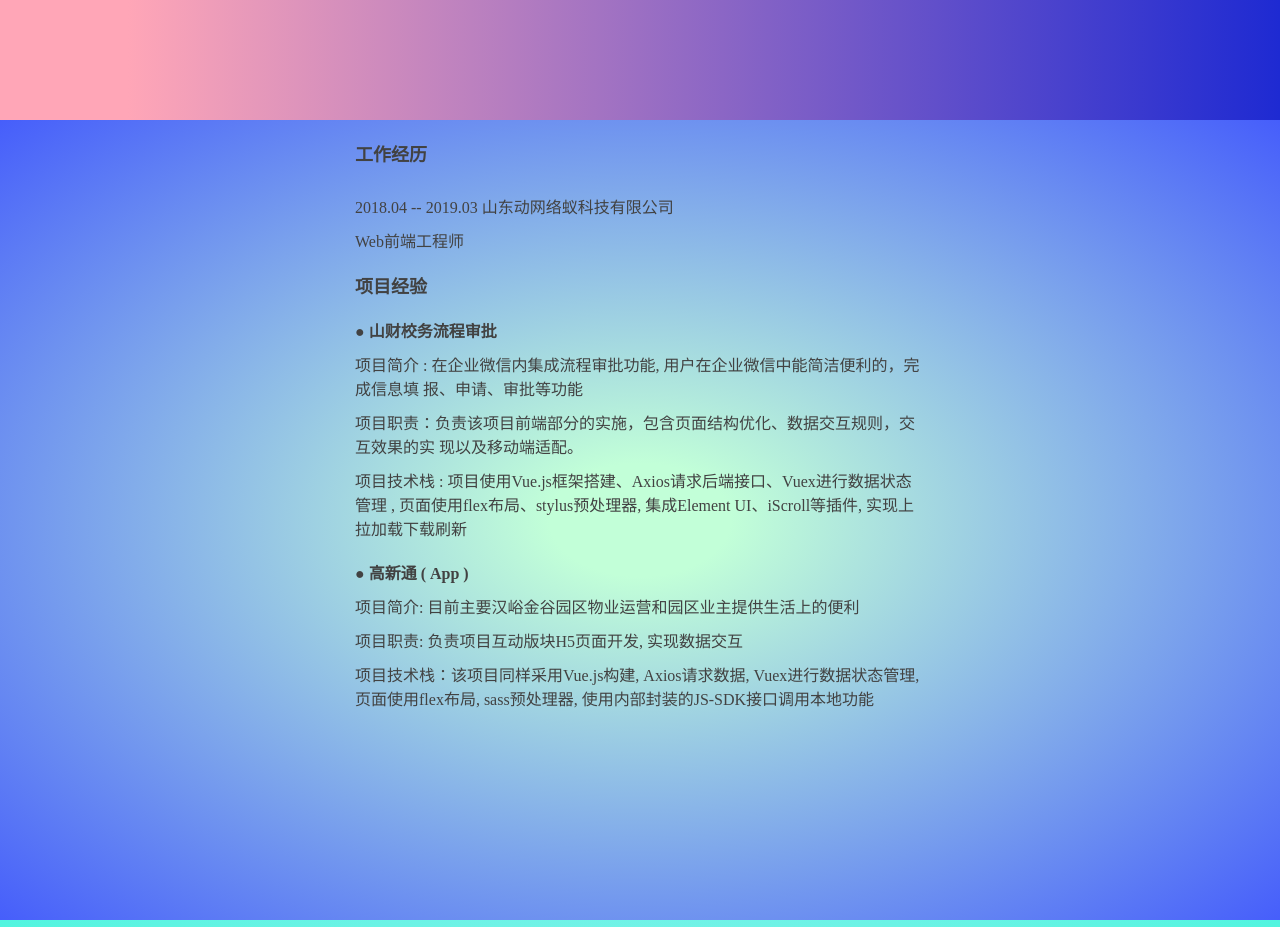
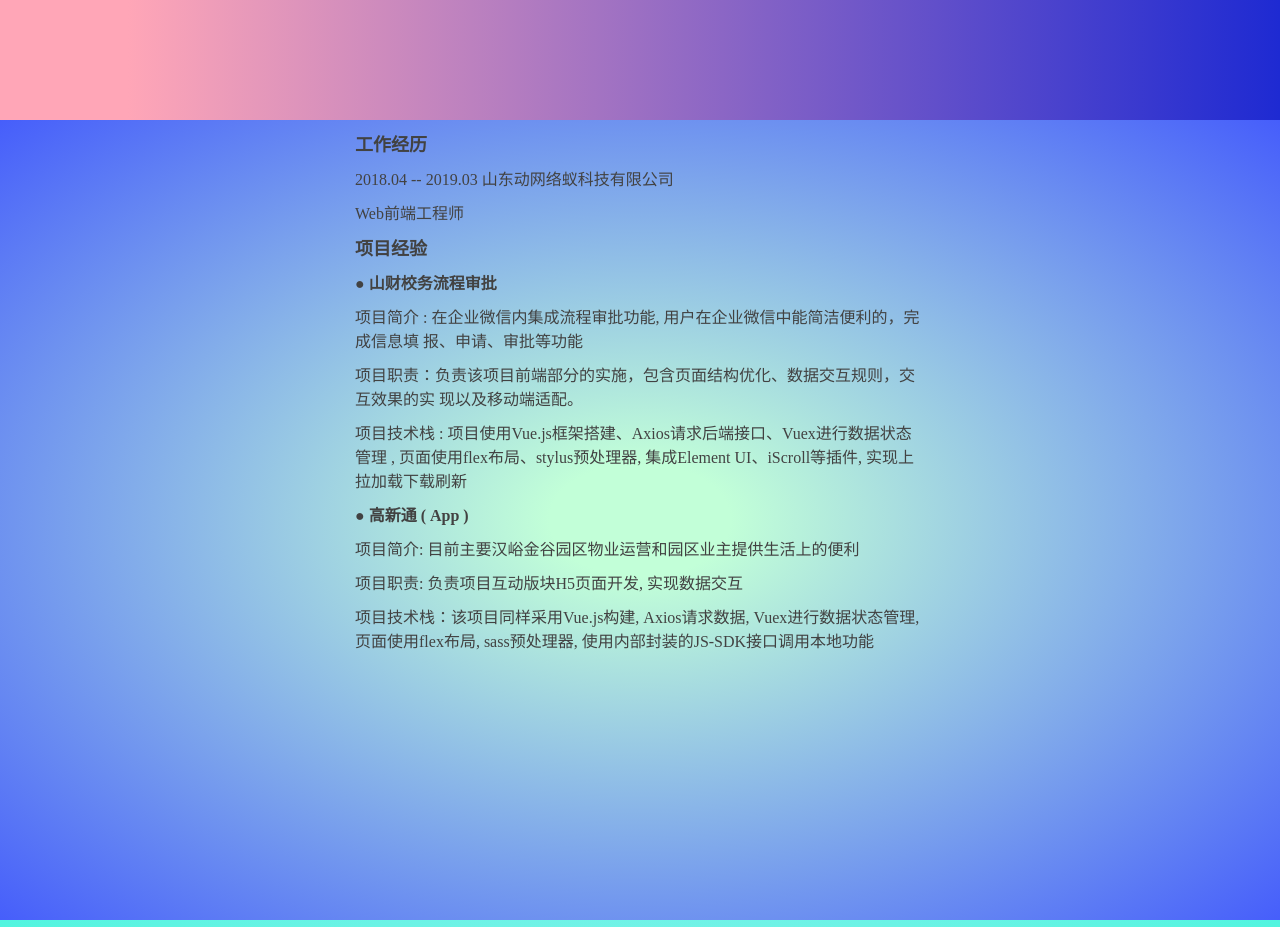
Before and after one commit to purple-color/GV-, a plain HTML site: page index.html in a window 1280 px wide. Shown: the part 1480-2407 px from the top of the page. Drawn offline with Linux system fonts and the light colour scheme.

Commit message:
修改间距

```diff
--- a/css/index.css
+++ b/css/index.css
@@ -124,12 +124,10 @@ html, body, .box {
 .body-pro .content .qq {
     font-size: 18px;
     font-weight: bold;
-    padding: 10px 0 0;
 }
 .body-pro .content .app {
     font-size: 16px;
     font-weight: bold;
-    padding: 10px 0 0;
 }
 .body-pro .content p {
     margin: 10px 0;
--- a/index.html
+++ b/index.html
@@ -66,7 +66,7 @@
         <div class="body-pro">
             <div class="bg-pro">
                 <div class="content">
-                    <p class="qq">工作经历</p><br/>
+                    <p class="qq">工作经历</p>
                     <span>2018.04 -- 2019.03 </span> <span>山东动网络蚁科技有限公司</span> <p>Web前端工程师</p>
                     <p class="qq">项目经验</p>
                     <p class="app">● 山财校务流程审批</p>
```
